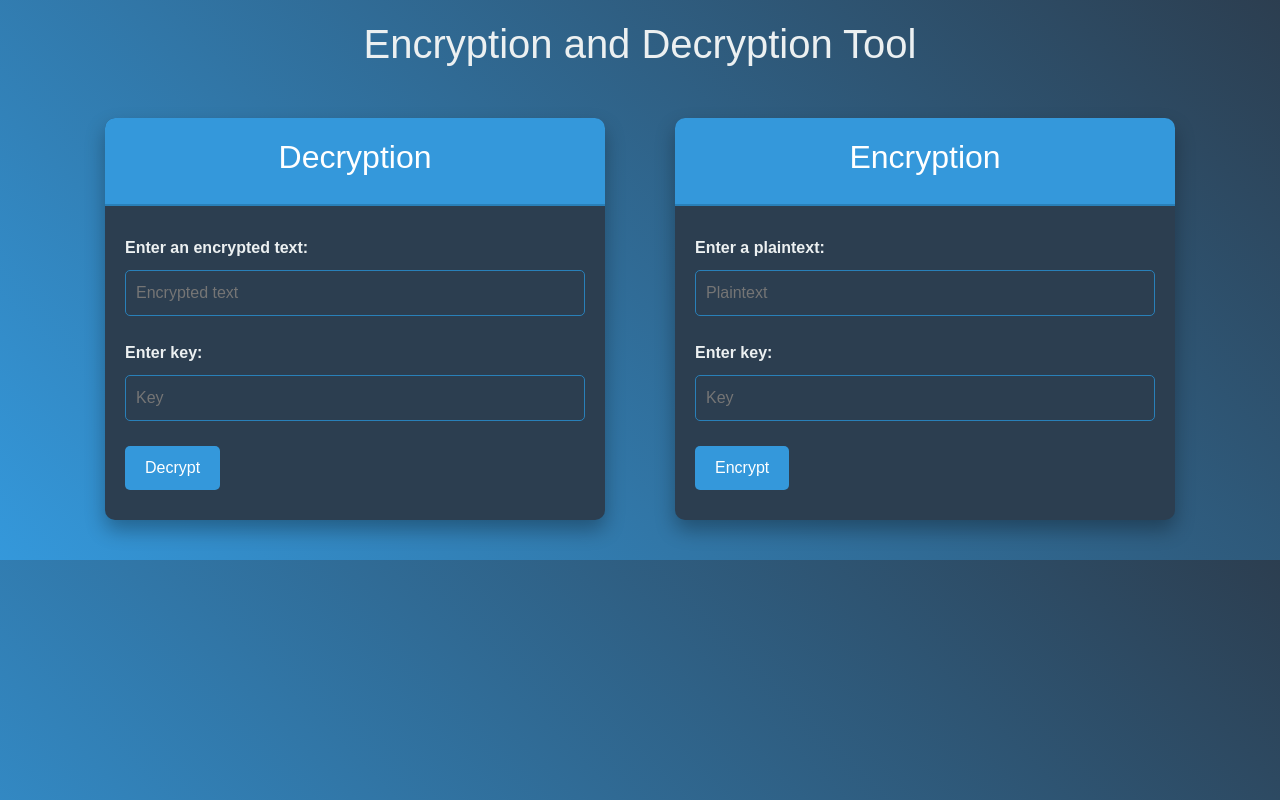
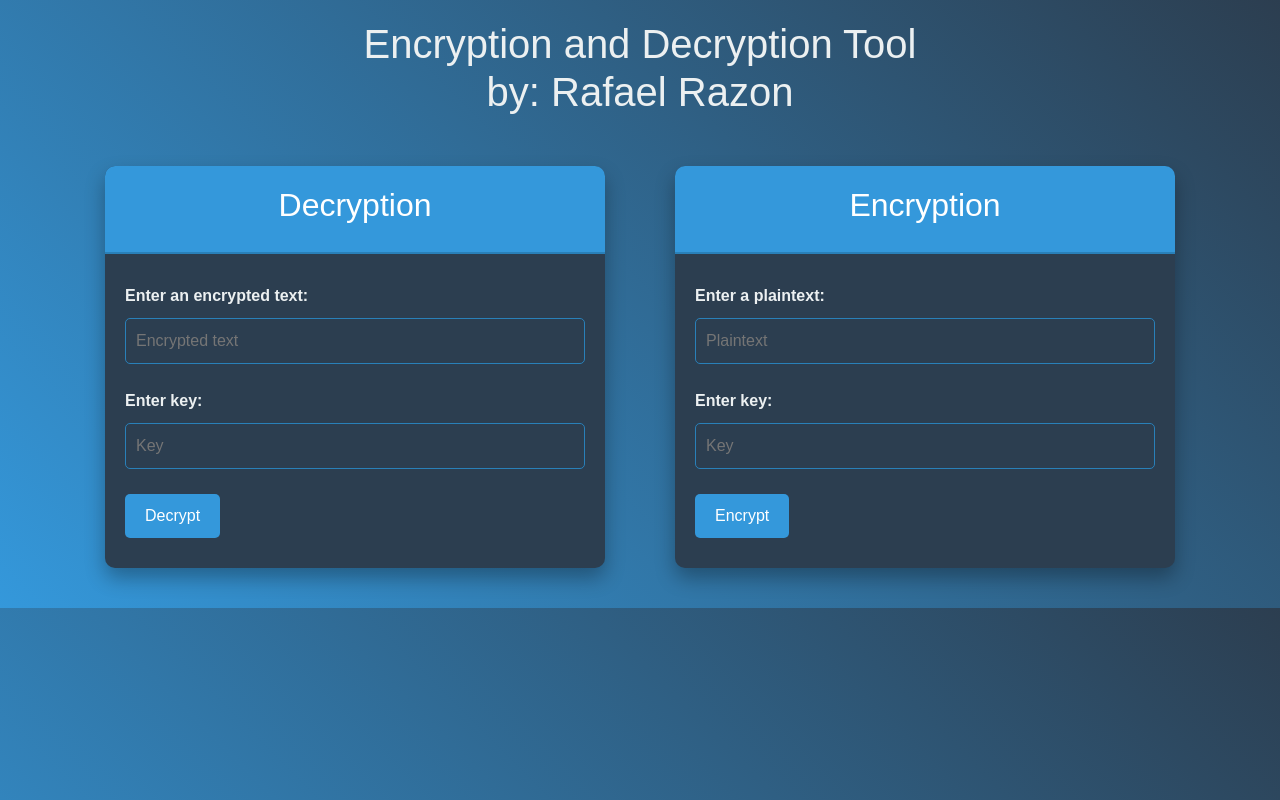
Before and after one commit to paeng23231/DecryptAndEncrypt, a plain HTML site: page index.html in a window 1280 px wide. Drawn offline with Linux system fonts and the light colour scheme.

Commit message:
Update index.html

```diff
--- a/index.html
+++ b/index.html
@@ -112,7 +112,7 @@
 
 <body>
     <div class="container">
-        <h1>Encryption and Decryption Tool</h1>
+        <h1>Encryption and Decryption Tool <br> by: Rafael Razon</h1>
 
         <div class="row">
             <div class="col-md-6">
```
